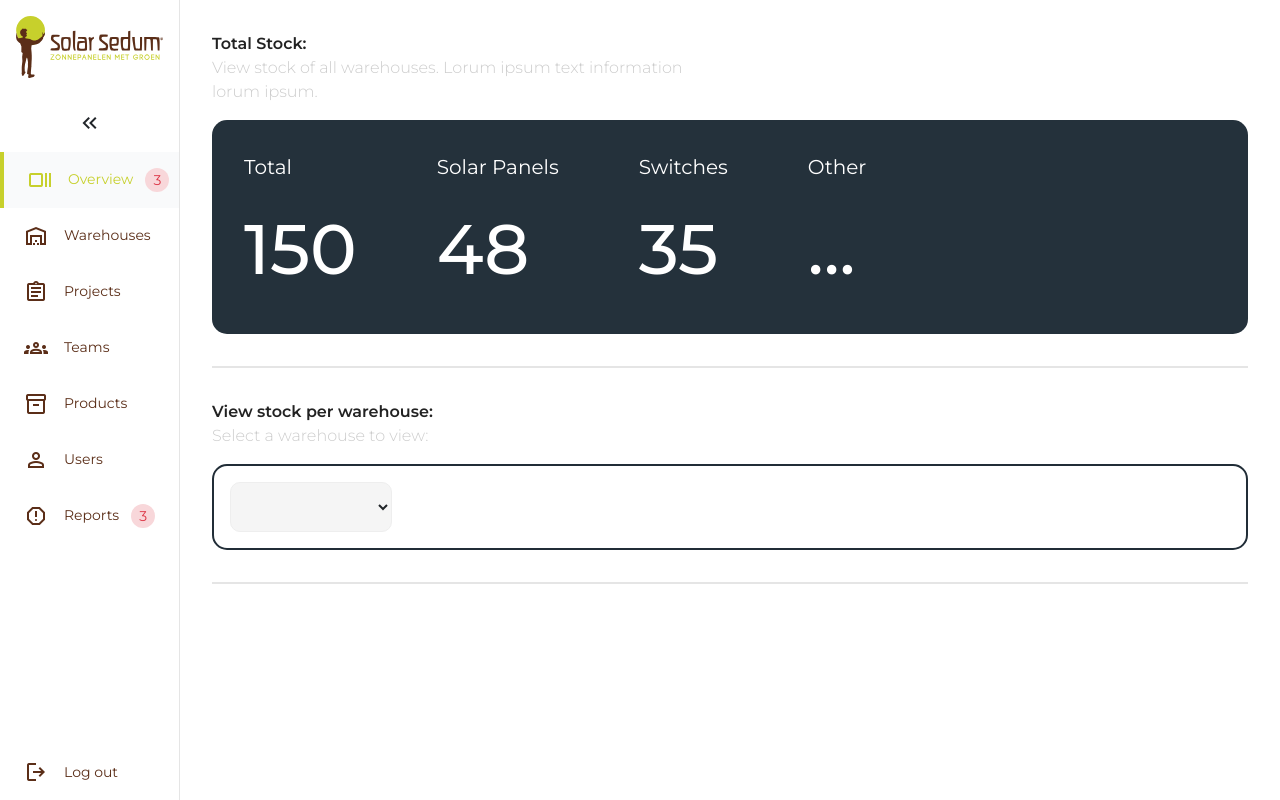
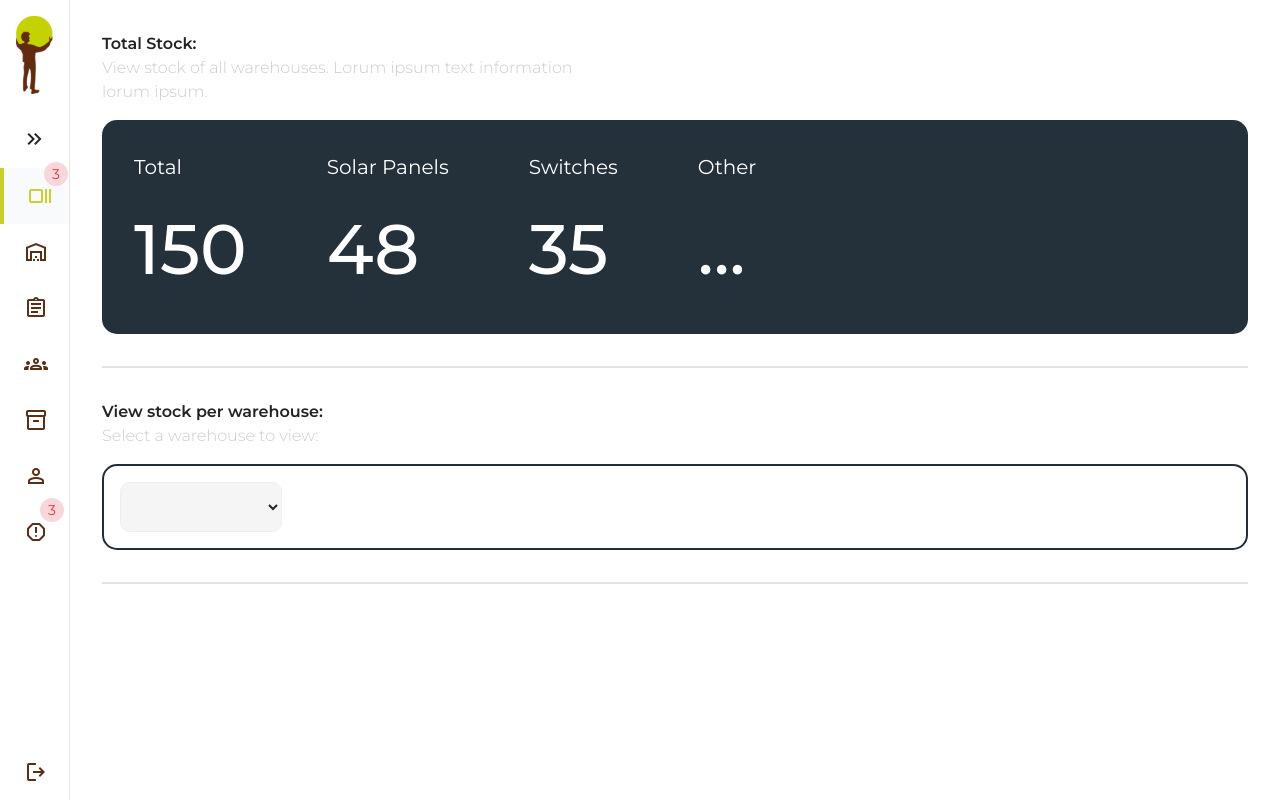
Before and after one commit to ryan-jayTakkenberg/Ewa, a Vue app in the folder frontend/: page /overview in a window 1280 px wide. Built offline with nearby package versions, Linux system fonts and the light colour scheme.

Commit message:
-Responsive setup Sidebar and Router view

```diff
--- a/frontend/src/App.vue
+++ b/frontend/src/App.vue
@@ -1,26 +1,43 @@
 <template>
-  <NavBar v-if="isLoggedIn === false"></NavBar>
-  <router-view ></router-view>
+  <div class="app-container">
+    <NavBar
+        v-if="isLoggedIn === false"
+        :sidebarIsExpanded="isSideBarExpanded"
+        @sidebar-expanded="updateSidebarState"
+    ></NavBar>
+
+    <div :class="{ 'router-view-expanded': isSideBarExpanded, 'router-view-collapsed': !isSideBarExpanded }">
+      <router-view></router-view>
+    </div>
+
+  </div>
 </template>
 
 <script>
-import Team from "@/models/team";
-import User from "@/models/user";
+
+// import Team from "@/models/team";
+// import User from "@/models/user";
 import NavBar from "@/components/navigation/NavBar.vue";
 
 // This only fetches the data accessible to the logged in user
-// TODO should be placed at the login page if no session is present
-(async () => {
-  Team.teams = await Team.getDatabase();
-  User.users = await User.getDatabase();
-})();
+// // TODO should be placed at the login page if no session is present
+// (async () => {
+//   Team.teams = await Team.getDatabase();
+//   User.users = await User.getDatabase();
+// })();
 
 export default {
   name: 'App',
   components: {NavBar},
-  data(){
+  data() {
     return {
       isLoggedIn: false,
+      isSideBarExpanded: true,
+    }
+  },
+  methods: {
+    updateSidebarState(isExpanded) {
+      this.isSideBarExpanded = isExpanded;
     }
   }
 }
@@ -35,4 +52,40 @@ export default {
   /*outline: 1px solid red;*/
 }
 
+.app-container {
+  display: flex;
+  flex-direction: row;
+}
+
+
+/* Adjust the width when sidebar is collapsed */
+.router-view-expanded {
+  width: calc(100% - 70px);
+  margin-left: auto;
+  height: 100%;
+}
+
+.router-view-collapsed {
+  width: calc(100% - 70px);
+  margin-left: auto;
+  height: 100%;
+}
+
+
+
+@media screen and (min-width: 769px) {
+  /* Adjust the width when sidebar is expanded */
+  .router-view-collapsed {
+    width: calc(100% - 180px);
+    margin-left: auto;
+  }
+  .app-container {
+    display: flex;
+    flex-direction: row;
+  }
+
+}
+
+
+
 </style>
--- a/frontend/src/components/OverviewComponent.vue
+++ b/frontend/src/components/OverviewComponent.vue
@@ -52,7 +52,9 @@
             <div class="forecastInfo">
               <h3 class="infoHeader">Stock Forecast</h3>
               <div class="infoContent">
-                  <p>Expected to Deplete Before Restock: <span class="forecastValue">{{ forecastInfo[selectedWarehouse] }}</span></p>
+                <p>Expected to Deplete Before Restock: <span class="forecastValue">{{
+                    forecastInfo[selectedWarehouse]
+                  }}</span></p>
               </div>
             </div>
           </div>
@@ -72,8 +74,8 @@ export default {
       selectedWarehouse: "",
       activeTab: "stock",
       stockInfo: {
-        warehouse1: { Total: 150, SolarPanels: 48, Switches: 35 },
-        warehouse2: { Total: 100, SolarPanels: 20, Switches: 30 },
+        warehouse1: {Total: 150, SolarPanels: 48, Switches: 35},
+        warehouse2: {Total: 100, SolarPanels: 20, Switches: 30},
         // ... other warehouses
       },
       forecastInfo: {
@@ -99,10 +101,7 @@ export default {
   display: flex;
   flex-direction: column;
   gap: 2rem;
-  min-height: 100svh;
-  width: calc(100% - 180px);
   padding: 2rem;
-  float: right;
 }
 
 .statsOverview,
--- a/frontend/src/components/navigation/NavBar.vue
+++ b/frontend/src/components/navigation/NavBar.vue
@@ -11,7 +11,7 @@ export default {
     return {
       activePage: 'overview', //Default overview
       userRole: 'admin', // viewer or Admin
-      sidebarIsExpanded: false,
+      sidebarIsExpanded: true,
       logoExpanded: logoExpanded,
       logoCollapsed: logoCollapsed
     }
@@ -34,7 +34,7 @@ export default {
 }
 </script>
 <template>
-  <div :class="{'navbar': true, 'expanded': sidebarIsExpanded}">
+  <div :class="{'navbar': true, 'collapsed': sidebarIsExpanded}">
     <div class="navbar-container">
       <div class="nav-header">
         <img
@@ -259,19 +259,19 @@ export default {
   color: #c7d02c;
 }
 
-.navbar.expanded {
+.navbar.collapsed {
   width: 70px;
 }
 
-.navbar.expanded .nav-button {
+.navbar.collapsed .nav-button {
   padding-left: 1.5rem;
 }
 
-.navbar.expanded .nav-text {
+.navbar.collapsed .nav-text {
   display: none;
 }
 
-.navbar.expanded .notification-indicator {
+.navbar.collapsed .notification-indicator {
   position: relative;
   left: -20px;
   top: -22px;
```
Lines whose indentation alone changed are shown as unchanged.
